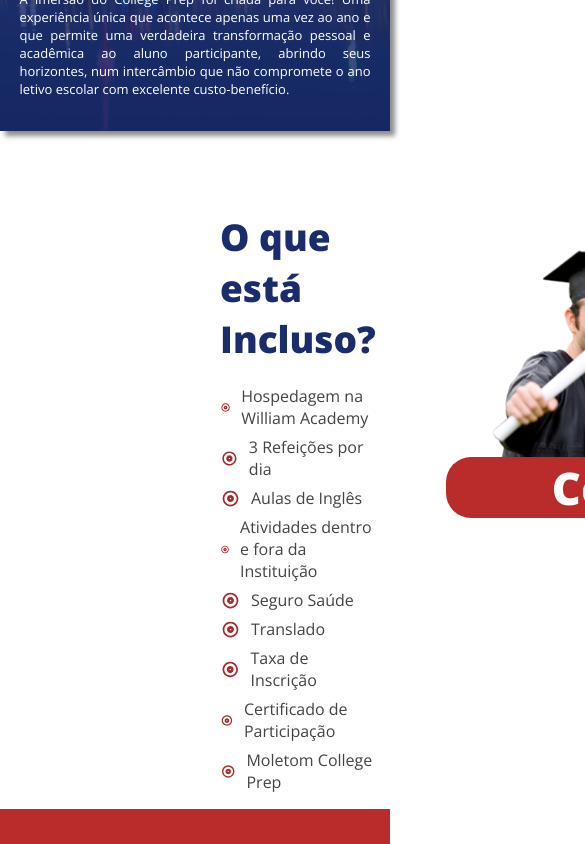
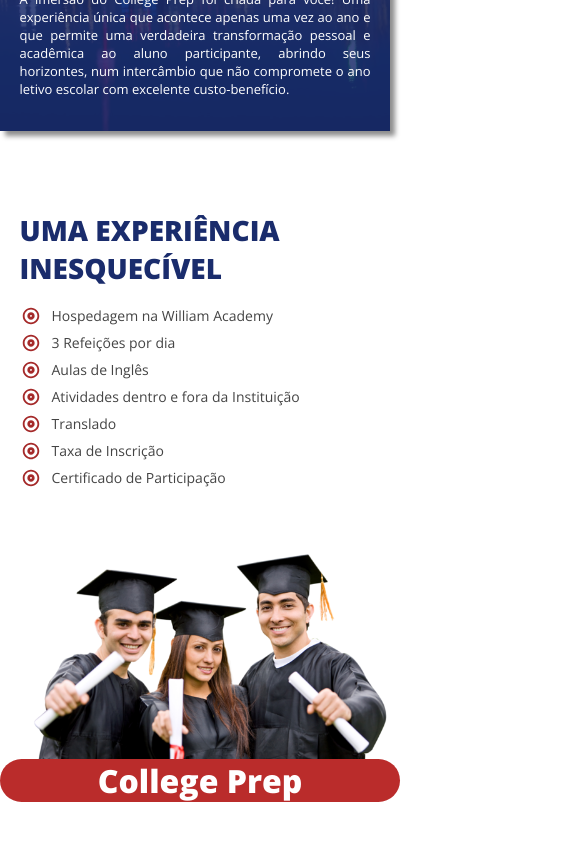
Before and after one commit to DevFillip/landing-page-canada, a React (Create React App) app: page / in a window 390 px wide. Shown: the part 1320-2164 px from the top of the page, 585 px wide, since content can reach past the window. Built offline with nearby package versions, Linux system fonts and the light colour scheme; the HTML template or start-up script is replaced by a standard one.

Commit message:
Responsividade de lista de vantagens e comparação

```diff
--- a/src/components/Sessões/Comparação/Comparacao.module.css
+++ b/src/components/Sessões/Comparação/Comparacao.module.css
@@ -10,7 +10,7 @@
     padding-top: 60px;
     padding-bottom: 30px;
     font-size: 40px;
-    width: 33%;
+    width: 40%;
     margin: 0 auto;
 }
 
@@ -28,6 +28,7 @@
     color: #1a2c6c;
     font-weight: 800;
     margin-left: 30px;
+    margin-right: 30px;
     margin-bottom: 60px;
 }
 
@@ -44,7 +45,6 @@
 
 .card_comparacao{
     background-color: #fff;
-    margin-left: 30px;
     height: 180px;
     padding: 2em;
     border-radius: 30px;
@@ -57,6 +57,7 @@
     font-size: 22px;
     margin-top: -4px;
     margin-bottom: 40px;
+    width: 100%;
     font-weight: 800;
 }
 
@@ -72,3 +73,73 @@
     color: brown;
     margin-right: 4px;
 }
+
+@media (max-width: 1200px){
+    .container_comparacao h1{
+        width: 50%;
+    }
+
+    .borda_em_baixo{
+        width: 32%;
+    }
+}
+
+@media (max-width: 1000px){
+    .container_comparacao h1{
+        width: 60%;
+    }
+
+    .borda_em_baixo{
+        width: 40%;
+    }
+}
+
+@media (max-width: 800px){
+    .card_container{
+        flex-wrap: wrap;
+        flex-direction: column;
+    }
+
+    .card_comparacao:nth-of-type(1){
+        width: 50%;
+    }
+    .card_comparacao{
+        width: 50%;
+    }
+
+
+    .container_comparacao span{
+        font-size: 60px;
+        color: #1a2c6c;
+        margin-left: 0px;
+        margin-right: 0px;
+        margin-bottom: 0px;
+        margin-top: -76px;
+    }
+
+    .container_comparacao h1{
+        width: 70%;
+    }
+
+    .borda_em_baixo{
+        width: 45%;
+    }
+}
+
+@media (max-width: 700px){
+    .container_comparacao h1{
+        width: 80%;
+    }
+}
+
+@media (max-width: 600px){
+    .container_comparacao h1{
+        width: 85%;
+    }
+}
+
+@media (max-width: 540px){
+    .container_comparacao h1{
+        width: 90%;
+    }
+}
--- a/src/components/Sessões/Listadecoisasinclusas/ListaDeVantagens.js
+++ b/src/components/Sessões/Listadecoisasinclusas/ListaDeVantagens.js
@@ -6,7 +6,7 @@ function ListaDeVantagens(){
     return (
         <div className={styles.container}>
             <div className={styles.vantagens_container}>
-                <h1>O que está Incluso?</h1>
+                <h1>UMA EXPERIÊNCIA INESQUECÍVEL </h1>
 
                 <div className={styles.vantagens}>
                     <CgEditBlackPoint /><p>Hospedagem na William Academy</p>
@@ -21,9 +21,6 @@ function ListaDeVantagens(){
                     <CgEditBlackPoint /><p>Atividades dentro e fora da Instituição</p>
                 </div>
                 <div className={styles.vantagens}>
-                    <CgEditBlackPoint /><p>Seguro Saúde</p>
-                </div>
-                <div className={styles.vantagens}>
                     <CgEditBlackPoint /><p>Translado</p>
                 </div>
                 <div className={styles.vantagens}>
@@ -31,9 +28,6 @@ function ListaDeVantagens(){
                 </div>
                 <div className={styles.vantagens}>
                     <CgEditBlackPoint /><p>Certificado de Participação</p>
-                </div>
-                <div className={styles.vantagens}>
-                    <CgEditBlackPoint /><p>Moletom College Prep</p>
                 </div>
             </div>
 
--- a/src/components/Sessões/Listadecoisasinclusas/ListaDeVantagens.module.css
+++ b/src/components/Sessões/Listadecoisasinclusas/ListaDeVantagens.module.css
@@ -2,23 +2,27 @@
     display: flex;
 }
 
+.vantagens_container{
+    width: 50%;
+}
+
 .vantagens_container h1{
-    margin-left: 220px;
+    margin-left: 15%;
     margin-top: 80px;
     margin-bottom: 30px;
     color:#1a2c6c;
-    font-weight: 800;
+    font-weight:900;
     font-size: 37px;
 }
 
-.vantagens_container div svg{
+.vantagens_container svg{
     margin-right: 10px;
     color: brown;
     font-size: 21px;
 }
 
 .vantagens{
-    margin-left: 220px;
+    margin-left: 15%;
     display: flex;
     align-items: center;
     margin-top: -25px;
@@ -31,13 +35,13 @@
 }
 
 .formados_img img{
-    width: 450px;
-    margin-top: 80px;
+    width: 380px;
+    margin-top: 110px;
     margin-left: 100px;
 }
 
 .college_prep{
-    width: 500px;
+    width: 440px;
     background-color: var(--vermelhoEscurob-background-color);
     position: relative;
     top: -100px;
@@ -48,6 +52,165 @@
 
 .college_prep h2{
     color: #fff;
-    font-size: 45px;
+    font-size: 40px;
     font-weight: 800;
 }
+
+@media (max-width: 1200px){
+
+    .vantagens_container{
+        width: 50%;
+    }
+
+    .formados_img img{
+        width: 350px;
+        margin-top: 120px;
+        margin-left: 80px;
+    }
+
+    .college_prep{
+        width: 400px;
+        background-color: var(--vermelhoEscurob-background-color);
+        position: relative;
+        top: -100px;
+        left: 50px;
+        text-align: center;
+        border-radius: 25px;
+    }
+
+    .college_prep h2{
+        font-size: 40px;
+    }
+}
+
+@media (max-width: 1000px){
+
+    .vantagens_container{
+        width: 42%;
+    }
+
+    .vantagens {
+        margin-bottom: 5px;
+        align-items: center;
+    }
+
+    .vantagens_container h1{
+        font-size: 28px;
+    }
+
+    .vantagens_container svg{
+        margin-right: 10px;
+        color: brown;
+        font-size: 22px;
+    }
+
+    .vantagens p{
+        font-size: 13px;
+        color: #444444;
+    }
+
+    .formados_img img{
+        width: 350px;
+        margin-top: 80px;
+        margin-left: 80px;
+    }
+
+    .college_prep{
+        width: 380px;
+        background-color: var(--vermelhoEscurob-background-color);
+        position: relative;
+        top: -65px;
+        left: 50px;
+        text-align: center;
+        border-radius: 25px;
+    }
+
+    .college_prep h2{
+        font-size: 32px;
+    }
+}
+
+@media (max-width: 800px){
+    .formados_img img{
+        width: 300px;
+        margin-top: 120px;
+        margin-left: 80px;
+    }
+
+    .college_prep{
+        width: 330px;
+        background-color: var(--vermelhoEscurob-background-color);
+        position: relative;
+        top: -65px;
+        left: 50px;
+        text-align: center;
+        border-radius: 25px;
+    }
+
+    .college_prep h2{
+        font-size: 32px;
+    }
+
+}
+
+@media (max-width: 760px){
+    .container{
+        flex-wrap: wrap;
+    }
+    .vantagens_container{
+        width: 100%;
+
+    }
+
+    .vantagens_container h1{
+        margin-left: 5%;
+    }
+
+    .vantagens{
+        margin-left: 5%;
+    }
+
+
+    .vantagens_container h1{
+        font-size: 28px;
+    }
+
+    .vantagens_container svg{
+        margin-right: 10px;
+        color: brown;
+        font-size: 22px;
+    }
+
+    .vantagens p{
+        font-size: 14px;
+    }
+
+    .formados_img{
+        margin: 0 auto;
+    }
+
+    .formados_img img{
+        width: 380px;
+        margin-left: 20px;
+        margin-top: 30px;
+    }
+
+    .college_prep{
+        width: 400px;
+        left: 0px;
+    }
+
+    .college_prep h2{
+        font-size: 32px;
+    }
+
+}
+
+@media (max-width: 600px){
+
+}
+
+@media (max-width: 540px){
+
+
+}
```
Also changed, not shown: src/components/Sessões/Comparação/Comparacao.js (line endings or trailing spaces).
